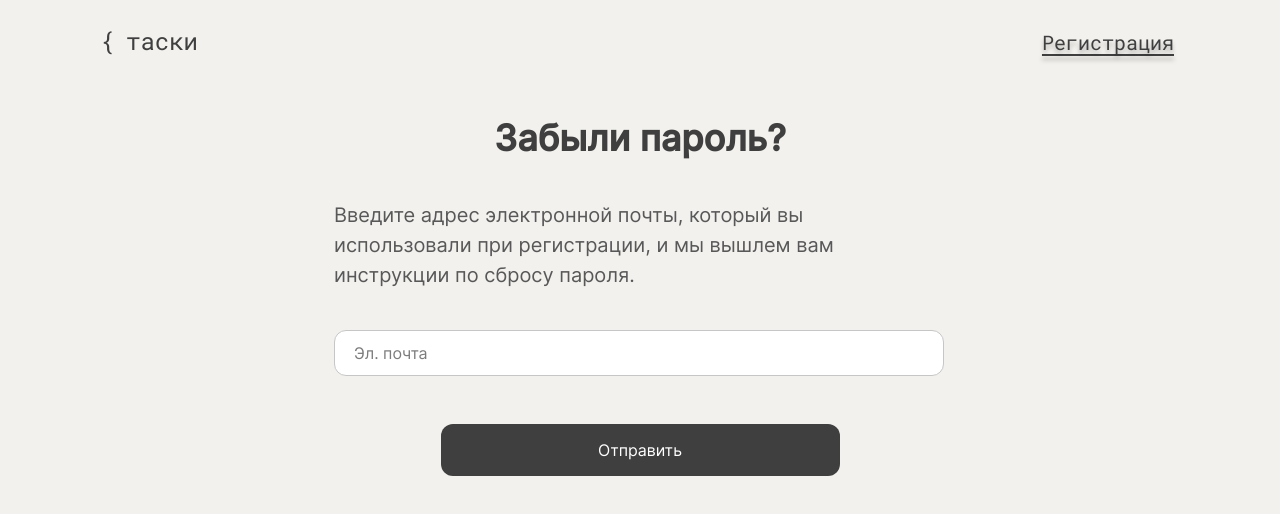
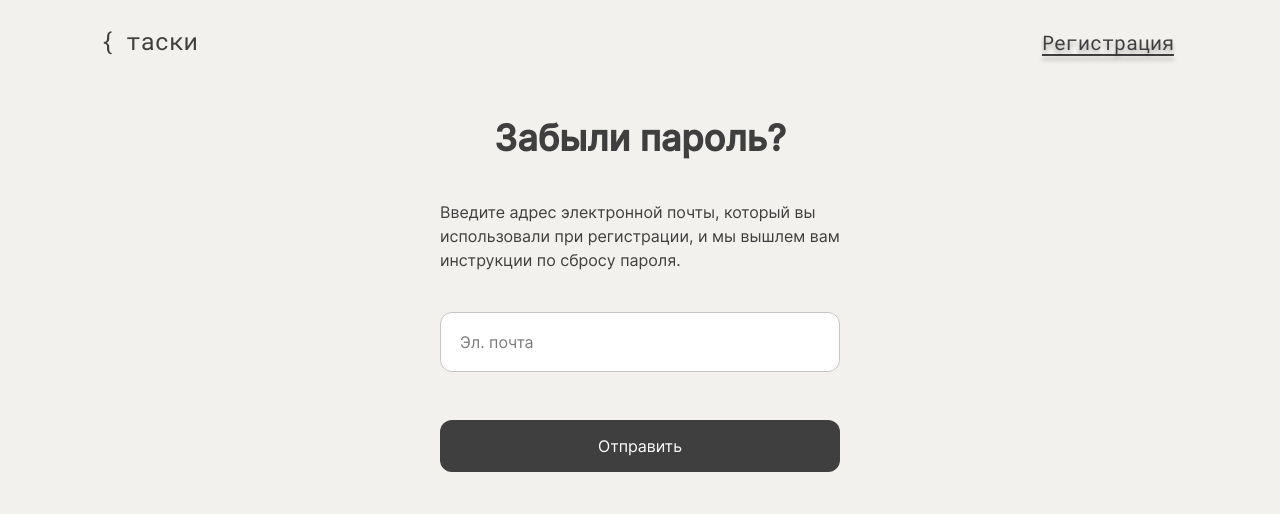
Before and after one commit to tutanhamon667/contract, a React (Create React App) app in the folder frontend/: page /forgot-password in a window 1280 px wide. Shown: the top 514 px of the page. Built offline with nearby package versions, Linux system fonts and the light colour scheme.

Commit message:
корректировка вёрстки для ForgotPassForm

```diff
--- a/frontend/src/components/Forms/ForgotPassForm/ForgotPassForm.css
+++ b/frontend/src/components/Forms/ForgotPassForm/ForgotPassForm.css
@@ -1,5 +1,5 @@
 .forgotPass {
-  max-width: 612px;
+  max-width: 400px;
 }
 
 .forgotPass__form {
@@ -16,9 +16,9 @@
 }
 
 .forgotPass__text {
-  color: #585858;
-  font-size: 20px;
+  color: #3F3F3F;
+  font-size: 16px;
   font-weight: 400;
-  line-height: 30px;
+  line-height: 24px;
   margin: 0 0 20px;
 }
--- a/frontend/src/components/Forms/ForgotPassForm/ForgotPassForm.jsx
+++ b/frontend/src/components/Forms/ForgotPassForm/ForgotPassForm.jsx
@@ -35,8 +35,8 @@ const ForgotPassForm = ({ func }) => {
             type="email"
             autoComplete="email"
             marginTop={20}
-            width={610}
-            height={46}
+            width={400}
+            height={60}
             name="email"
             onChange={handleChange}
             value={values.email || ""}
@@ -44,7 +44,7 @@ const ForgotPassForm = ({ func }) => {
             errorMessage={errors.email}
           />
         </div>
-        <Button text="Отправить" width={399} type="submit" />
+        <Button text="Отправить" width={400} height={52} type="submit" />
       </div>
     </form>
   );
--- a/frontend/src/pages/ForgotPass/ForgotPass.css
+++ b/frontend/src/pages/ForgotPass/ForgotPass.css
@@ -11,9 +11,10 @@
 }
 
 .title {
-  color: #606060;
+  color: #3F3F3F;
   text-align: center;
-  font-size: 40px;
+  font-size: 36px;
+  line-height: 44px;
   font-weight: 600;
   margin: 0 0 40px;
 }
```
